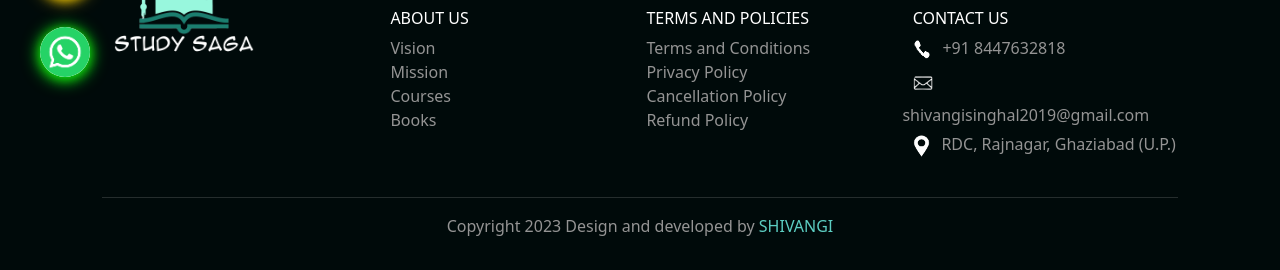
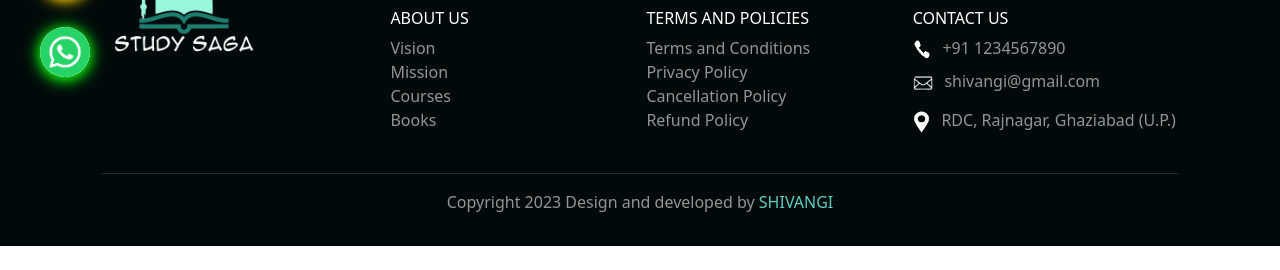
Before and after one commit to Shivangi1602/StudySaga, a plain HTML site: page redirect5.html in a window 1280 px wide. Shown: the part 673-943 px from the top of the page. After the commit the page ends 919 px from the top, so only its background shows below. Drawn offline with nearby package versions, Linux system fonts and the light colour scheme.

Commit message:
Update redirect5.html

```diff
--- a/redirect5.html
+++ b/redirect5.html
@@ -250,11 +250,11 @@
                     </a>
                     <a href="contact.html" target="_blank" style="color: rgb(148, 148, 148);">
                         <li><img src="imgs/phn_icon-removebg-preview.png" alt="" height="27px" width="40px"><span>+91
-                                8447632818</span></li>
+                                1234567890</span></li>
                     </a>
                     <a href="https://mail.google.com/mail/u/0/?tab=rm&ogbl#inbox?compose=CllgCJZdBMlXKPDSMsgPKGSFptRZmDvsfhwqfZXcwKMXhzdrlgSvhNtmclsVPcTVDbmncdFZXmg" target="_blank" style="color: rgb(148, 148, 148);">
                         <li><img src="imgs/emailicon-removebg-preview.png" alt="" height="40px"
-                                width="42px"><span>shivangisinghal2019@gmail.com</span></li>
+                                width="42px"><span>shivangi@gmail.com</span></li>
                     </a>
                     <a href="https://www.google.com/maps/place/Raispur,+Ghaziabad,+Uttar+Pradesh+201002/@28.6762848,77.4372499,13z/data=!3m1!4b1!4m6!3m5!1s0x390cf2238387a479:0x7e5c0b276753b269!8m2!3d28.6805926!4d77.4587239!16s%2Fm%2F0wzj171?entry=ttu"
                         target="_blank" style="color: rgb(148, 148, 148);">
```
